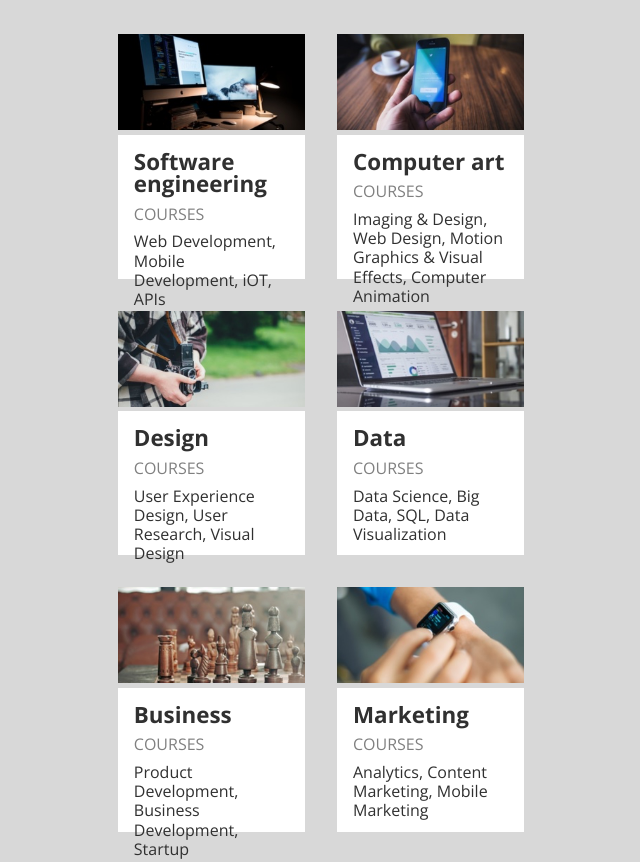
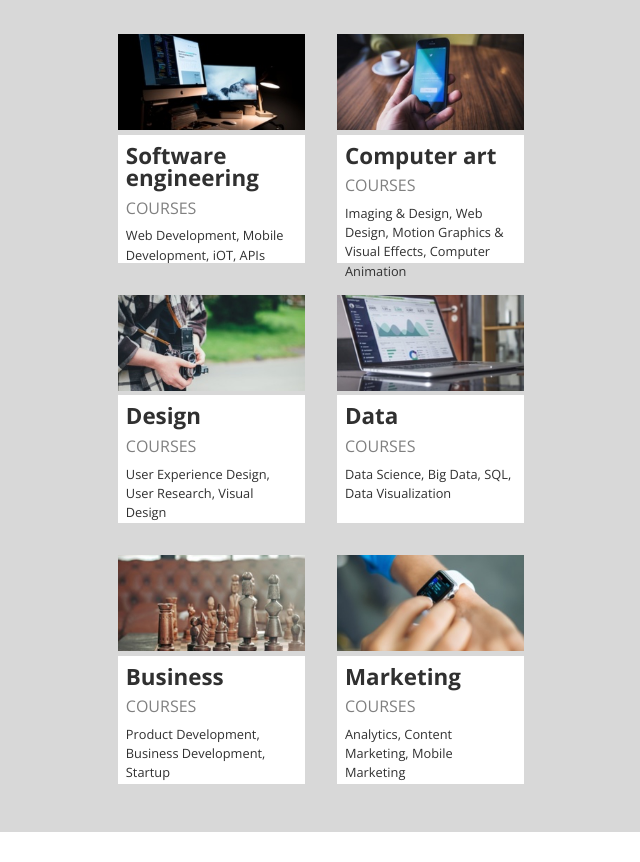
Before and after one commit to eklaassen/colmar_academy, a plain HTML site: page index.html in a window 768 px wide. Shown: the part 1180-2042 px from the top of the page, without its empty margins (63-703 px from the left). Drawn offline with nearby package versions, Linux system fonts and the light colour scheme.

Commit message:
Add additional media queries

```diff
--- a/resources/css/style.css
+++ b/resources/css/style.css
@@ -521,3 +521,26 @@ footer span {
         justify-content: center;
     }
 }
+
+/* MEDIA QUERY FOR TABLET */
+@media only screen and (min-width: 630px) and (max-width: 1050px) {
+    .course-text p {
+      font-size: 80%;
+    }
+    .course-text {
+      padding: 0.5rem;
+    }
+    .course h2 {
+      margin-top: 2px;
+    }
+  }
+
+  @media only screen and (min-width: 630px) and (max-width: 720px){
+    .course h2 {
+      margin-top: 0;
+    }
+    .course h3 {
+      padding: 3px 0;
+    }
+
+}
```
